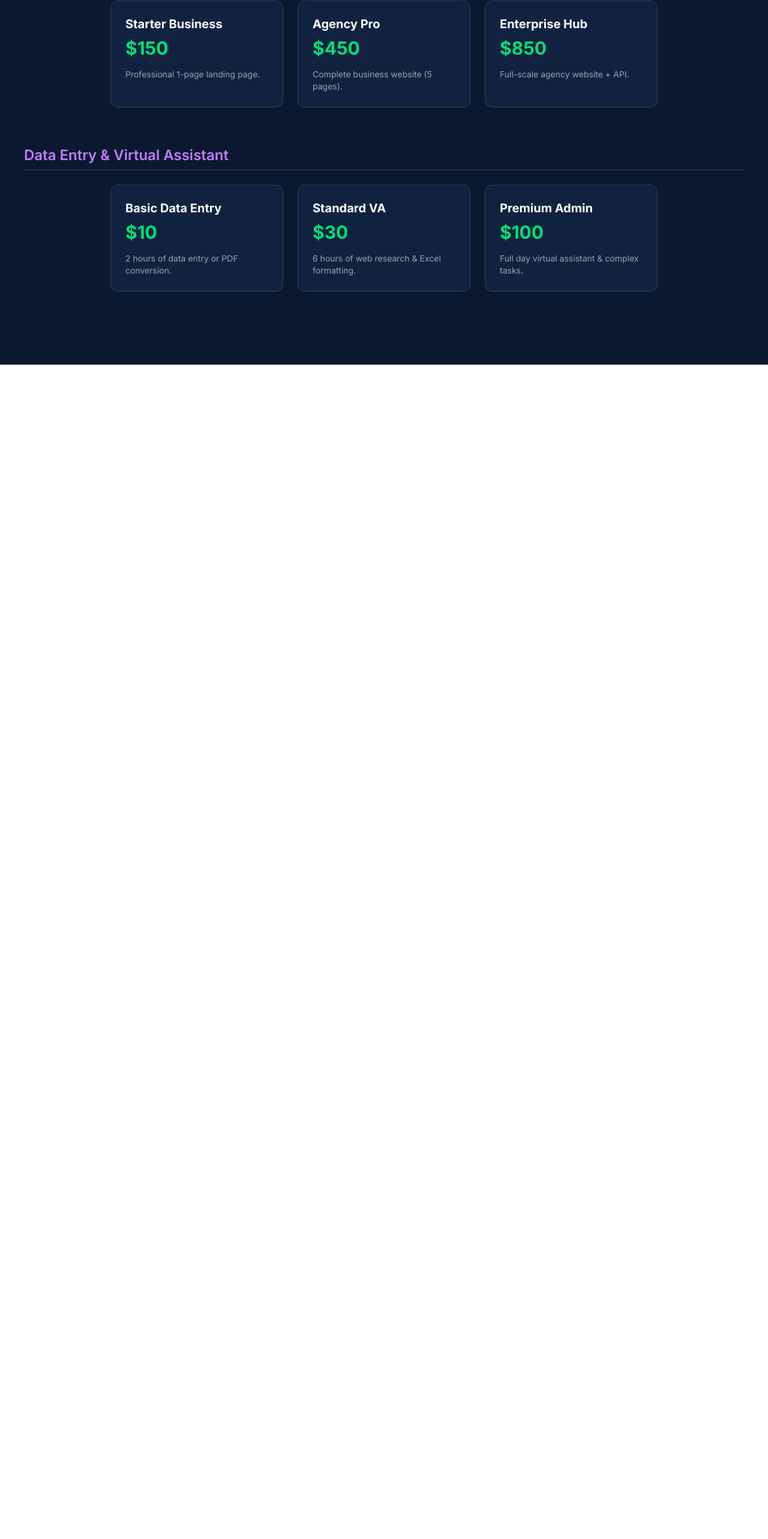
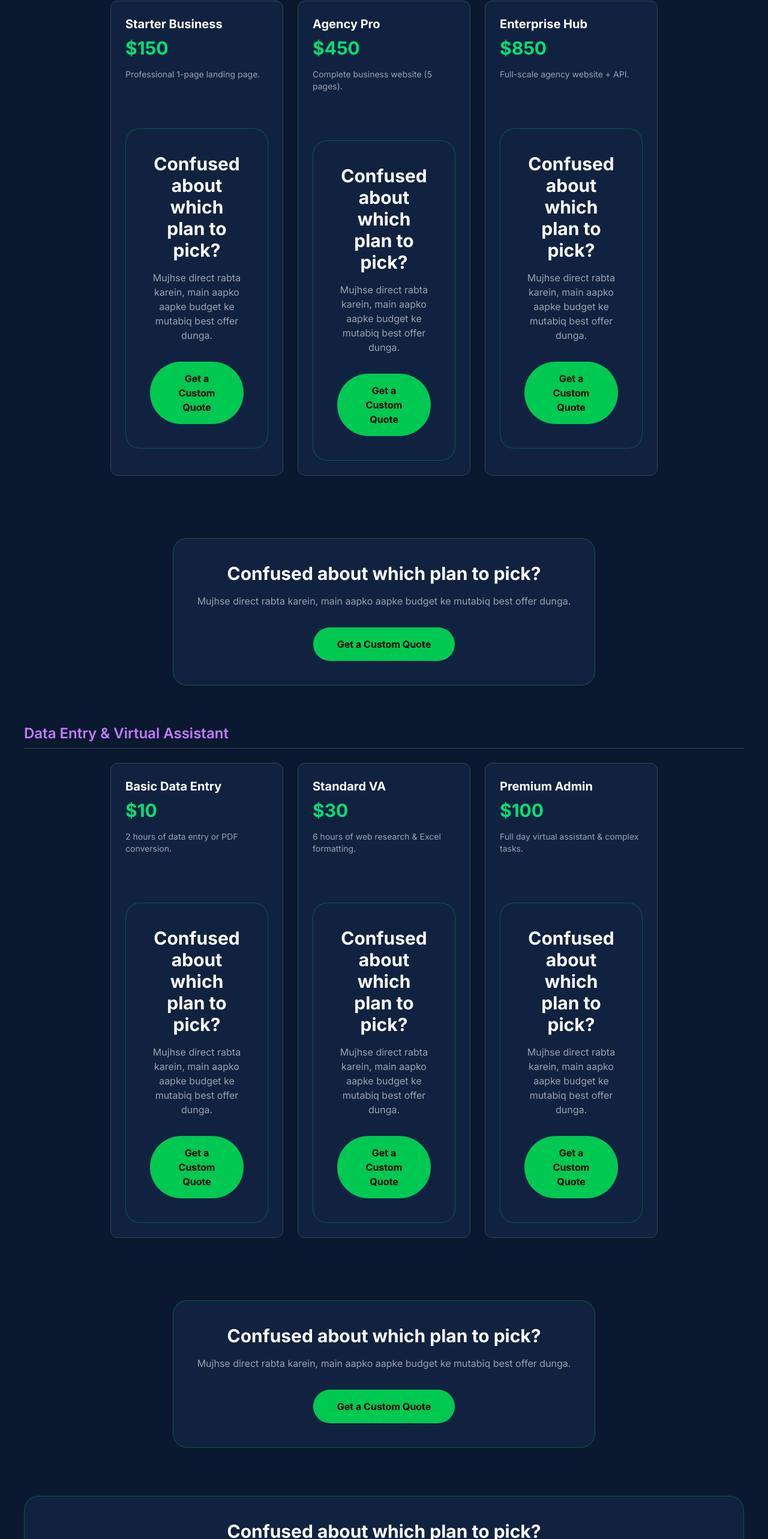
Before and after one commit to alihaidersandhu65-create/globalskill-pk, a Next.js app: page /pricing in a window 1280 px wide. Shown: the part 192-2758 px from the top of the page at 60% size. Before the commit the page ends 800 px from the top, so only its background shows below. Built offline with nearby package versions, Linux system fonts and the light colour scheme.

Commit message:
Added CTA to Pricing page

```diff
--- a/app/pricing/page.tsx
+++ b/app/pricing/page.tsx
@@ -22,8 +22,10 @@ export default function Pricing() {
             <h3 className="text-xl font-bold mb-2">{plan.title}</h3>
             <p className="text-3xl font-bold text-green-400 mb-4">{plan.price}</p>
             <p className="text-sm text-gray-400">{plan.desc}</p>
+      <div className="mt-20 p-10 bg-[#112240] rounded-3xl text-center border border-green-500/30"> <h2 className="text-3xl font-bold mb-4">Confused about which plan to pick?</h2> <p className="text-gray-400 mb-8">Mujhse direct rabta karein, main aapko aapke budget ke mutabiq best offer dunga.</p> <a href="https://wa.me/923413813819?text=I%20need%20a%20custom%20quote" className="inline-block bg-green-500 text-black px-10 py-4 rounded-full font-bold hover:bg-green-600 transition-all"> Get a Custom Quote </a> </div>
           </div>
         ))}
+      <div className="mt-20 p-10 bg-[#112240] rounded-3xl text-center border border-green-500/30"> <h2 className="text-3xl font-bold mb-4">Confused about which plan to pick?</h2> <p className="text-gray-400 mb-8">Mujhse direct rabta karein, main aapko aapke budget ke mutabiq best offer dunga.</p> <a href="https://wa.me/923413813819?text=I%20need%20a%20custom%20quote" className="inline-block bg-green-500 text-black px-10 py-4 rounded-full font-bold hover:bg-green-600 transition-all"> Get a Custom Quote </a> </div>
       </div>
 
       <h2 className="text-2xl font-semibold mb-6 text-purple-400 border-b border-gray-700 pb-2">Data Entry & Virtual Assistant</h2>
@@ -33,9 +35,12 @@ export default function Pricing() {
             <h3 className="text-xl font-bold mb-2">{plan.title}</h3>
             <p className="text-3xl font-bold text-green-400 mb-4">{plan.price}</p>
             <p className="text-sm text-gray-400">{plan.desc}</p>
+      <div className="mt-20 p-10 bg-[#112240] rounded-3xl text-center border border-green-500/30"> <h2 className="text-3xl font-bold mb-4">Confused about which plan to pick?</h2> <p className="text-gray-400 mb-8">Mujhse direct rabta karein, main aapko aapke budget ke mutabiq best offer dunga.</p> <a href="https://wa.me/923413813819?text=I%20need%20a%20custom%20quote" className="inline-block bg-green-500 text-black px-10 py-4 rounded-full font-bold hover:bg-green-600 transition-all"> Get a Custom Quote </a> </div>
           </div>
         ))}
+      <div className="mt-20 p-10 bg-[#112240] rounded-3xl text-center border border-green-500/30"> <h2 className="text-3xl font-bold mb-4">Confused about which plan to pick?</h2> <p className="text-gray-400 mb-8">Mujhse direct rabta karein, main aapko aapke budget ke mutabiq best offer dunga.</p> <a href="https://wa.me/923413813819?text=I%20need%20a%20custom%20quote" className="inline-block bg-green-500 text-black px-10 py-4 rounded-full font-bold hover:bg-green-600 transition-all"> Get a Custom Quote </a> </div>
       </div>
+      <div className="mt-20 p-10 bg-[#112240] rounded-3xl text-center border border-green-500/30"> <h2 className="text-3xl font-bold mb-4">Confused about which plan to pick?</h2> <p className="text-gray-400 mb-8">Mujhse direct rabta karein, main aapko aapke budget ke mutabiq best offer dunga.</p> <a href="https://wa.me/923413813819?text=I%20need%20a%20custom%20quote" className="inline-block bg-green-500 text-black px-10 py-4 rounded-full font-bold hover:bg-green-600 transition-all"> Get a Custom Quote </a> </div>
     </div>
   );
 }
```
